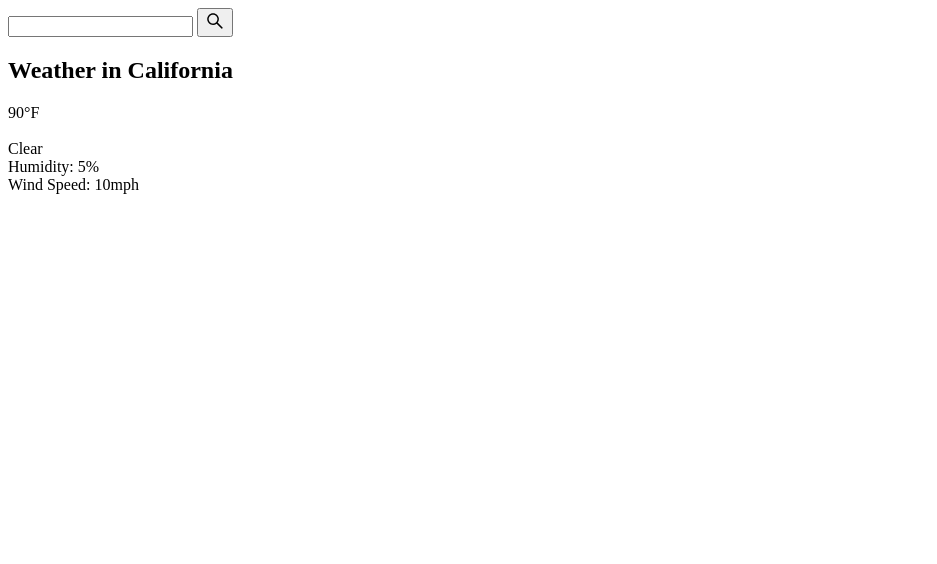
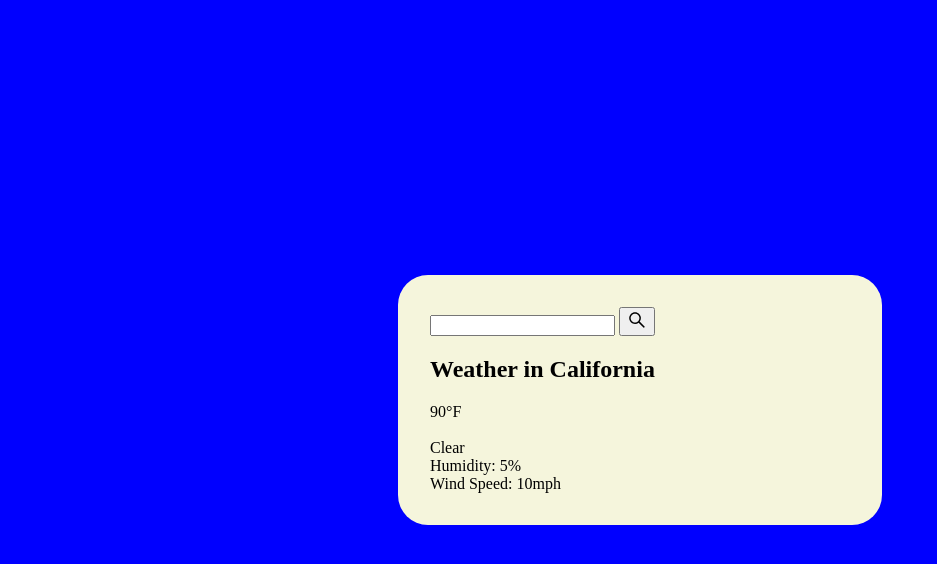
Before and after one commit to jasmineranay/Weather-App, a plain HTML site: page index.html in a window 1280 px wide. Shown: the whole page, without its empty margins (0-937 px from the left). Drawn offline with Linux system fonts and the light colour scheme.

Commit message:
style sheet

```diff
--- a/index.html
+++ b/index.html
@@ -2,7 +2,7 @@
 <html lang="en">
   <head>
     <meta charset="UTF-8">
-    <meta name="viewport" content="wdith-device-width, inital-scale-1.0>
+    <meta name="viewport" content="wdith-device-width, inital-scale-1.0">
     <link rel="stylesheet" href="style.css">
     <script src="script.js"></script>
     <title>Weather App</title>
--- a/style.css
+++ b/style.css
@@ -0,0 +1,16 @@
+body {
+    display: flex;
+    justify-content: center;
+    align-items: center;
+    height: 100vh;
+    margin: 0;
+    background-color: blue;
+}
+
+.card {
+    background: beige;
+    padding: 2em;
+    border-radius: 30px;
+    width: 100%;
+    max-width: 420px;
+}
```
